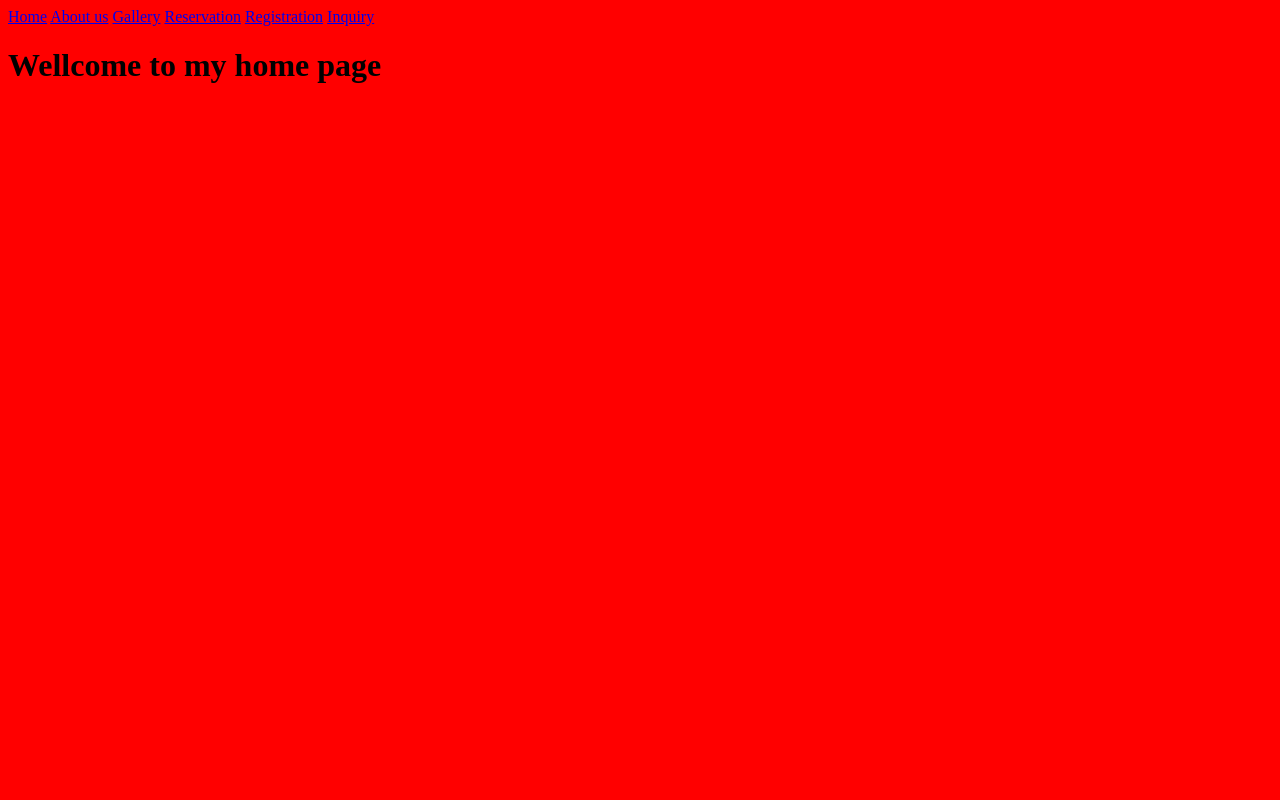
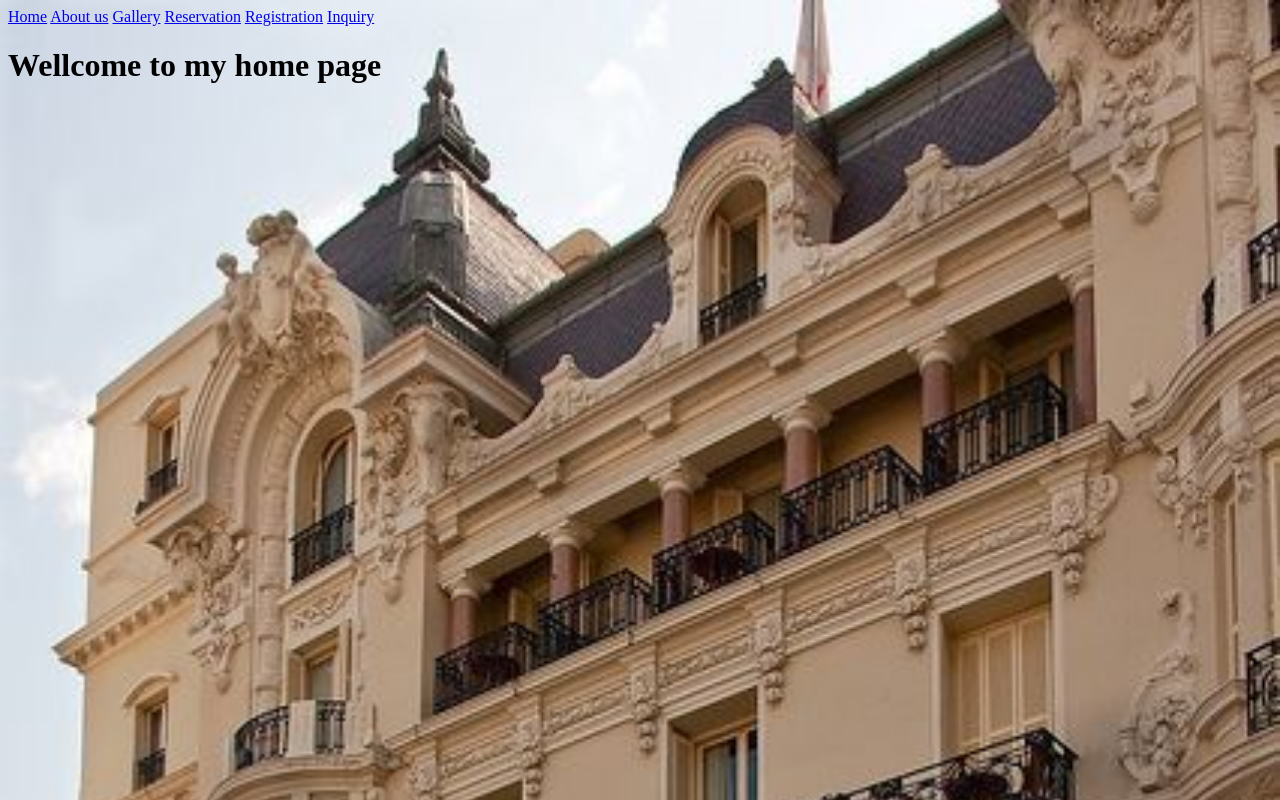
Before and after one commit to SonJaeMark/Mark-Jayson-Lanuzo-BSIT-1.7, a plain HTML site: page index.html in a window 1280 px wide. Drawn offline with Linux system fonts and the light colour scheme.

Commit message:
bg changed to image

```diff
--- a/index.html
+++ b/index.html
@@ -5,7 +5,7 @@
     <meta name="viewport" content="width=device-width, initial-scale=1.0">
     <title>My first HTML | Home page</title>
 </head>
-<body bgcolor="red">
+<body style="background-image: url('resourses/img1.jpg'); background-size: cover;">
     <div>
         <a href = "index.html">Home</a>
         <a href = "aboutus.html">About us</a>
```
